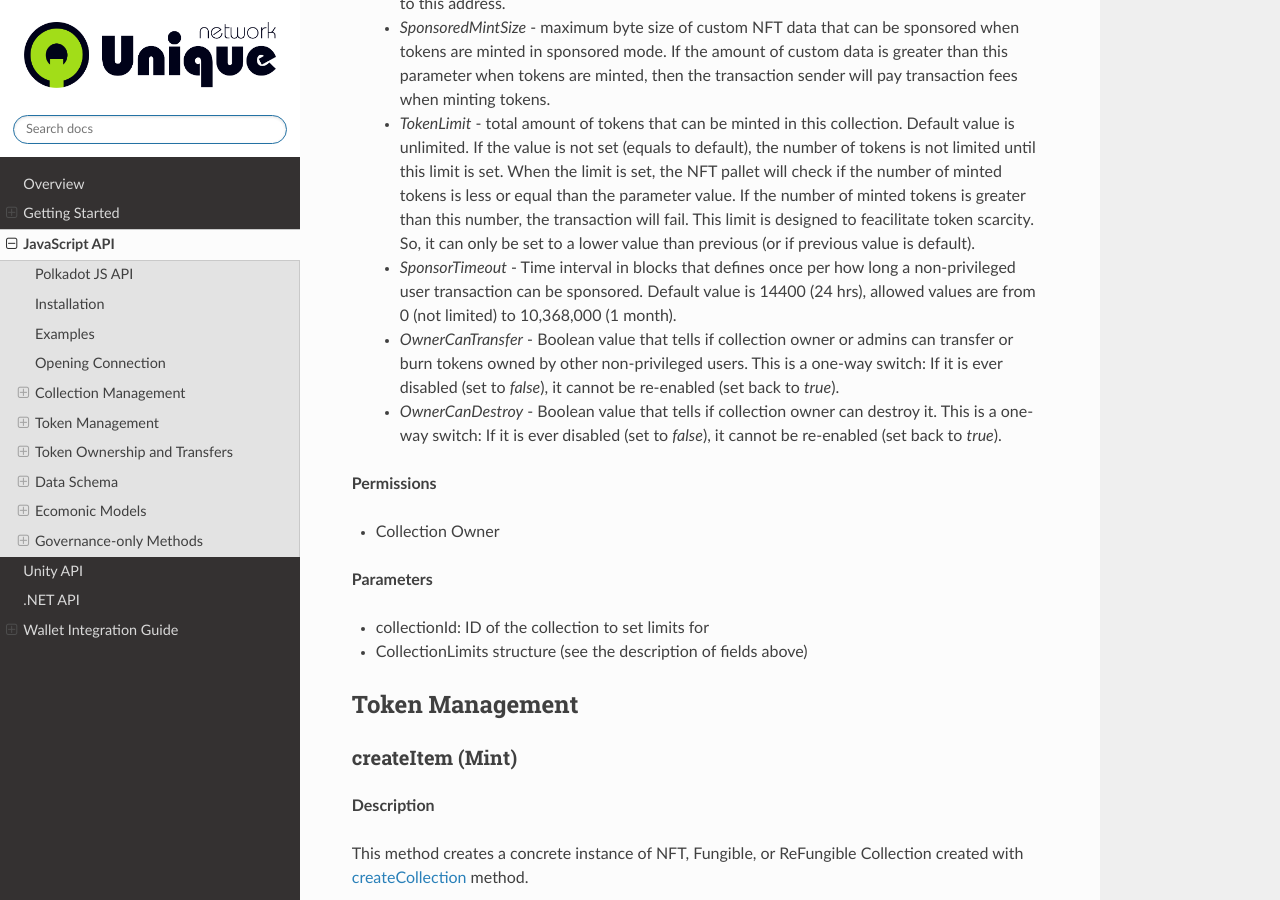
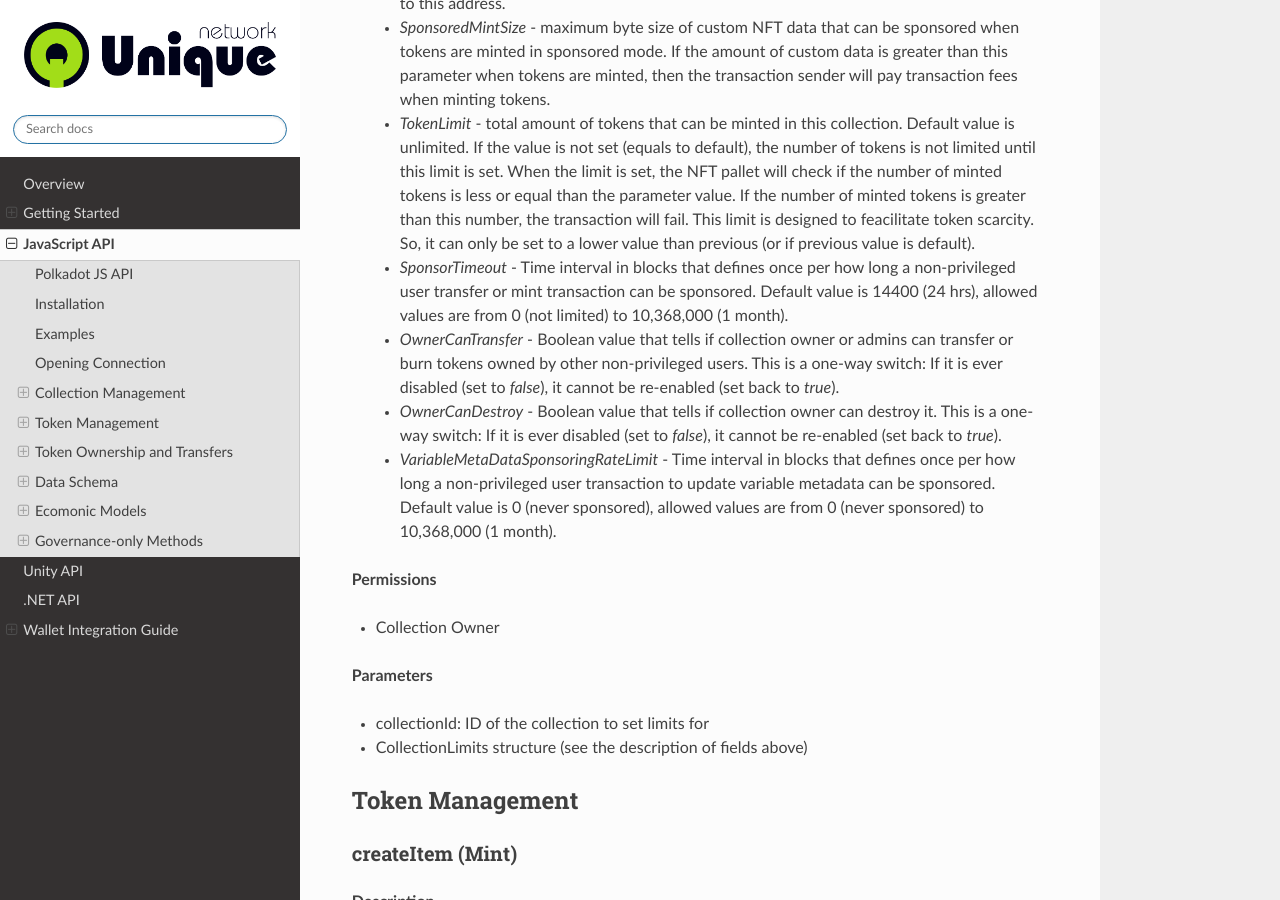
Before and after one commit to UniqueNetwork/unique-docs, a Sphinx documentation site: the page built from source/jsapi.rst, in a window 1280 px wide and 900 px high, scrolled down 7968 px. Built offline with Sphinx 7.4.7 and the Read the Docs theme 2.0.0, drawn with Linux system fonts in a browser that asks for light colours.

Commit message:
Add variable metadata rate limit to collection limits

```diff
--- a/source/jsapi.rst
+++ b/source/jsapi.rst
@@ -337,9 +337,10 @@
     * `AccountTokenOwnershipLimit` - Maximum number of tokens that one address can own. Default value is not limited, maximum value is 10,000,000. When the number of tokens owned by a single address reaches this number, no more tokens can be transferred or minted to this address.
     * `SponsoredMintSize` - maximum byte size of custom NFT data that can be sponsored when tokens are minted in sponsored mode. If the amount of custom data is greater than this parameter when tokens are minted, then the transaction sender will pay transaction fees when minting tokens.
     * `TokenLimit`  - total amount of tokens that can be minted in this collection. Default value is unlimited. If the value is not set (equals to default), the number of tokens is not limited until this limit is set. When the limit is set, the NFT pallet will check if the number of minted tokens is less or equal than the parameter value. If the number of minted tokens is greater than this number, the transaction will fail. This limit is designed to feacilitate token scarcity. So, it can only be set to a lower value than previous (or if previous value is default).
-    * `SponsorTimeout` - Time interval in blocks that defines once per how long a non-privileged user transaction can be sponsored. Default value is 14400 (24 hrs), allowed values are from 0 (not limited) to 10,368,000 (1 month).
+    * `SponsorTimeout` - Time interval in blocks that defines once per how long a non-privileged user transfer or mint transaction can be sponsored. Default value is 14400 (24 hrs), allowed values are from 0 (not limited) to 10,368,000 (1 month).
     * `OwnerCanTransfer` - Boolean value that tells if collection owner or admins can transfer or burn tokens owned by other non-privileged users. This is a one-way switch: If it is ever disabled (set to `false`), it cannot be re-enabled (set back to `true`).
     * `OwnerCanDestroy` - Boolean value that tells if collection owner can destroy it. This is a one-way switch: If it is ever disabled (set to `false`), it cannot be re-enabled (set back to `true`).
+    * `VariableMetaDataSponsoringRateLimit` - Time interval in blocks that defines once per how long a non-privileged user transaction to update variable metadata can be sponsored. Default value is 0 (never sponsored), allowed values are from 0 (never sponsored) to 10,368,000 (1 month).
 
 **Permissions**
 
```
